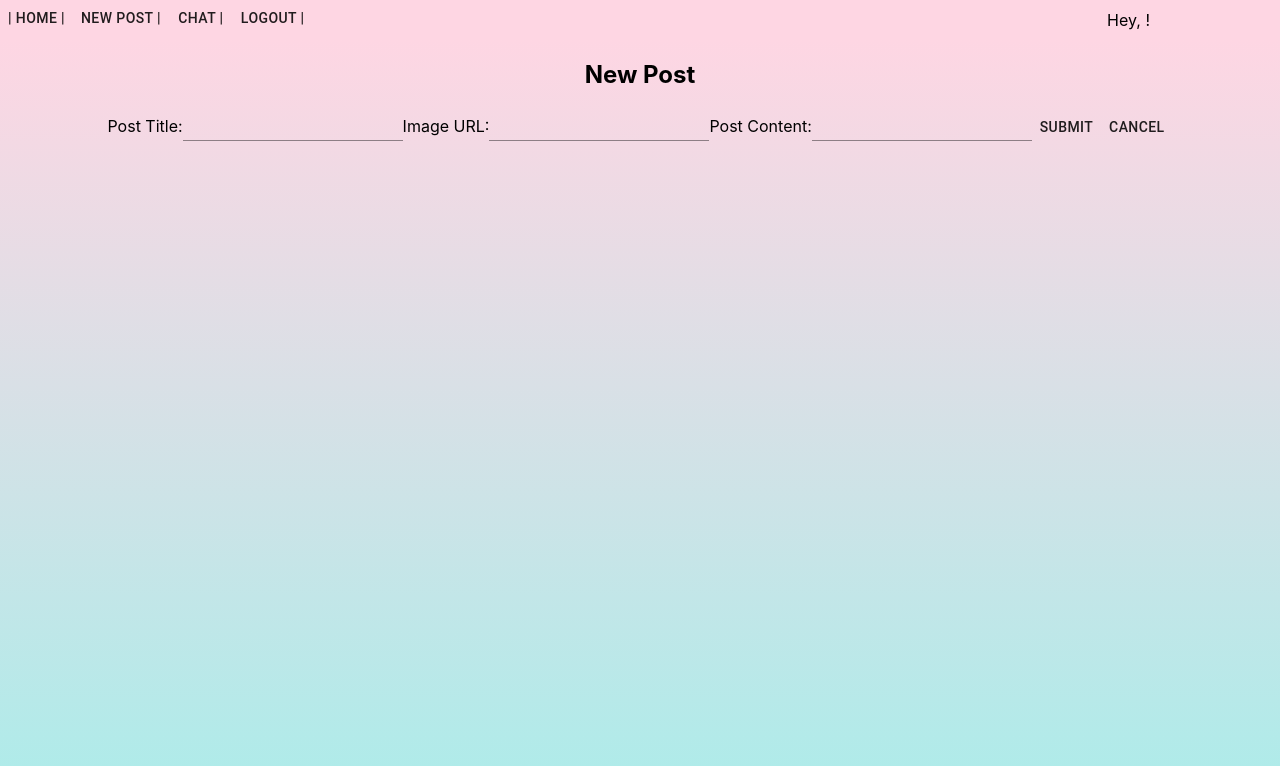
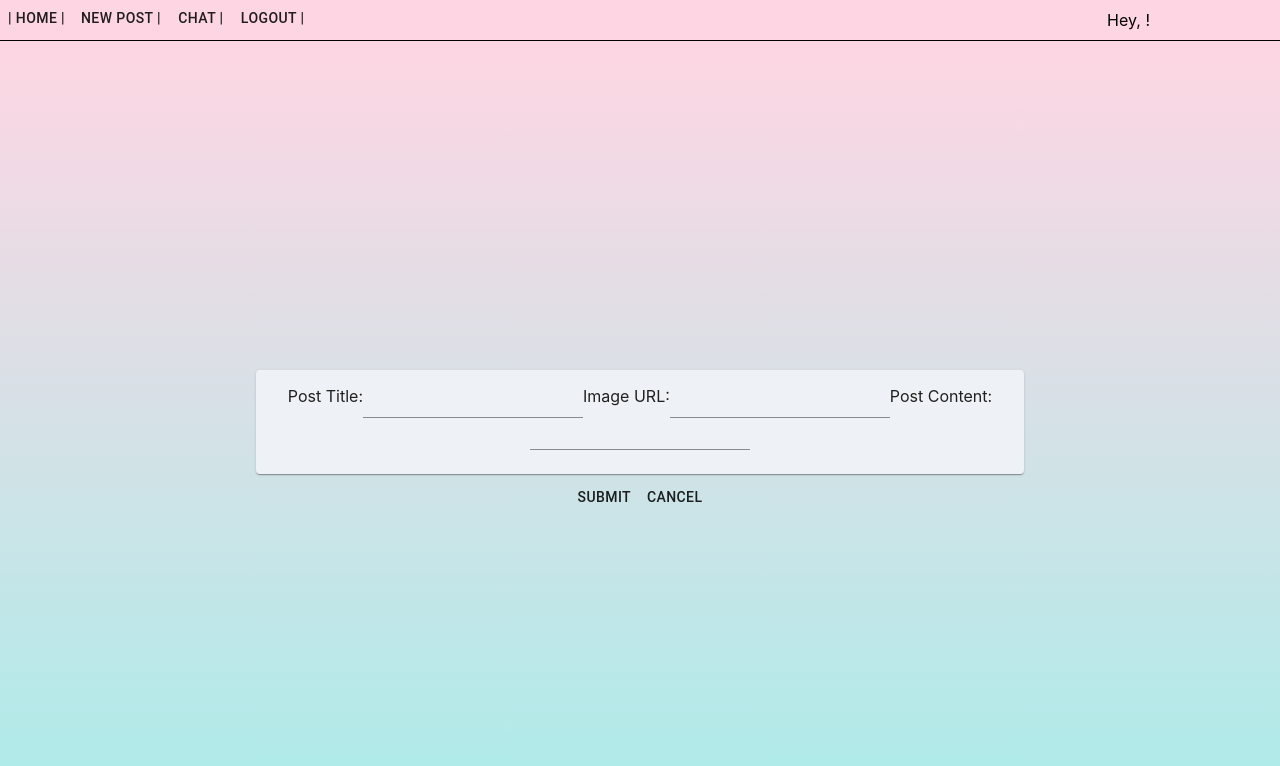
Before and after one commit to Erickcamp/Home, a React (Create React App) app: page /#/post in a window 1280 px wide. Shown: the top 766 px of the page. Built offline with nearby package versions, Linux system fonts and the light colour scheme; what redux-promise-middleware would draw is missing.

Commit message:
more css done, started adding some sockets to server.

```diff
--- a/package.json
+++ b/package.json
@@ -23,7 +23,8 @@
     "react-scripts": "3.4.1",
     "react-toastify": "^6.0.6",
     "redux": "^4.0.5",
-    "redux-promise-middleware": "^6.1.2"
+    "redux-promise-middleware": "^6.1.2",
+    "socket.io": "^2.3.0"
   },
   "scripts": {
     "start": "react-scripts start",
--- a/src/components/Chat/Chat.js
+++ b/src/components/Chat/Chat.js
@@ -1,12 +1,11 @@
 import React, {useState, useEffect} from 'react'
-import {makeStyles} from '@material-ui/core'
+import {makeStyles, Button, TextField} from '@material-ui/core'
 
 const useStyles = makeStyles((theme) => ({
     backgroundImg: {
       backgroundImage: "linear-gradient(to top, #a8edea 0%, #fed6e3 100%)",
       height: "100vh",
       width: "100vw",
-      position: "absolute",
     },
   }));
 
--- a/src/components/Post/Post.js
+++ b/src/components/Post/Post.js
@@ -1,14 +1,39 @@
 import React, { useState } from "react";
 import axios from "axios";
 import { connect } from "react-redux";
-import { makeStyles, useTheme, Button, TextField } from "@material-ui/core";
+import {
+  makeStyles,
+  useTheme,
+  Button,
+  TextField,
+  Card,
+  CardContent,
+} from "@material-ui/core";
 
 const useStyles = makeStyles((theme) => ({
   backgroundImg: {
     backgroundImage: "linear-gradient(to top, #a8edea 0%, #fed6e3 100%)",
     height: "100vh",
     width: "100vw",
-    position: "absolute",
+    display: "flex",
+    flexDirection: "column",
+    justifyContent: "center",
+    alignItems: "center",
+  },
+
+  title: {
+    margin: "0px",
+  },
+
+  root: {
+    width: "60vw",
+    margin: "5px",
+    backgroundColor: "#eef1f5",
+    overflowWrap: "break-word",
+  },
+
+  btns: {
+    flexDirection: "row",
   },
 }));
 
@@ -16,7 +41,7 @@ const Post = (props) => {
   const [title, setTitle] = useState("");
   const [img, setImg] = useState("");
   const [content, setContent] = useState("");
-  const classes = useStyles()
+  const classes = useStyles();
 
   function handleTitle(e) {
     setTitle(e.target.value);
@@ -31,15 +56,15 @@ const Post = (props) => {
   }
 
   function handleSubmit(e) {
-      e.preventDefault()
+    e.preventDefault();
     axios
-      .post('/api/posts', {title, img, content, author_id:props.user.userId})
+      .post("/api/posts", { title, img, content, author_id: props.user.userId })
       .then((res) => {
-          props.history.push('/dashboard')
+        props.history.push("/dashboard");
       })
       .catch((err) => {
-          console.log(err)
-      })
+        console.log(err);
+      });
   }
 
   function cancel() {
@@ -48,18 +73,20 @@ const Post = (props) => {
 
   return (
     <div className={classes.backgroundImg}>
-      <h2>New Post</h2>
+      <Card className={classes.root}>
+        <CardContent>
           <label>Post Title:</label>
           <TextField value={title} onChange={handleTitle} />
           <label>Image URL:</label>
           <TextField value={img} onChange={handleImg} />
           <label>Post Content:</label>
-      <TextField
-        value={content}
-        onChange={handleContent}
-      />
+          <TextField value={content} onChange={handleContent} />
+        </CardContent>
+      </Card>
+      <div className={classes.btns}>
         <Button onClick={handleSubmit}>Submit</Button>
         <Button onClick={cancel}>Cancel</Button>
+      </div>
     </div>
   );
 };
--- a/src/components/View/View.js
+++ b/src/components/View/View.js
@@ -69,17 +69,7 @@ const View = (props) => {
   }
 
   function editPost() {
-    axios
-      .put(`/api/posts/${props.match.params.id}`, {
-        title,
-        img,
-        content,
-        author_id,
-      })
-      .then((res) => {})
-      .catch((err) => {
-        console.log(err);
-      });
+    props.history.push(`/api/posts/`)
   }
 
   function backBtn() {
```
Also changed, not shown: 2 other files (tests, documents, lock files or other folders). Lines whose indentation alone changed are shown as unchanged.
